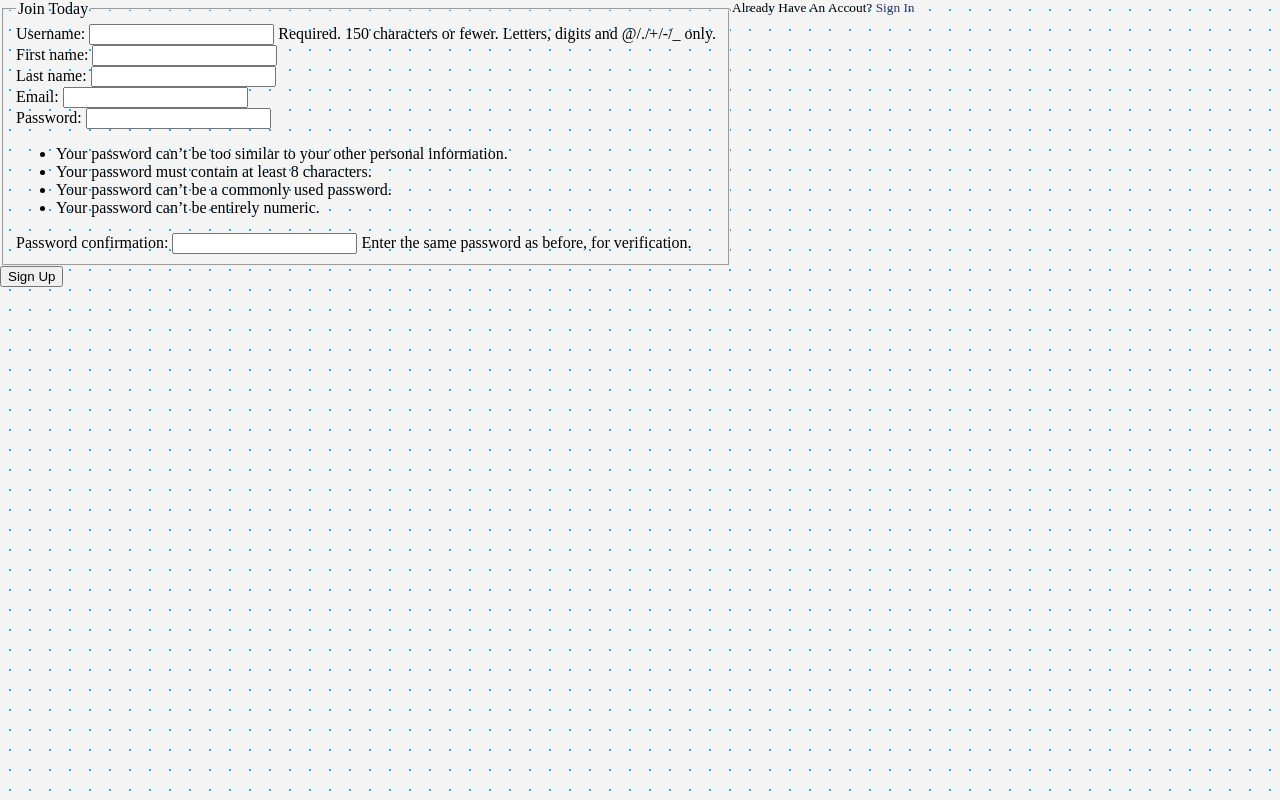
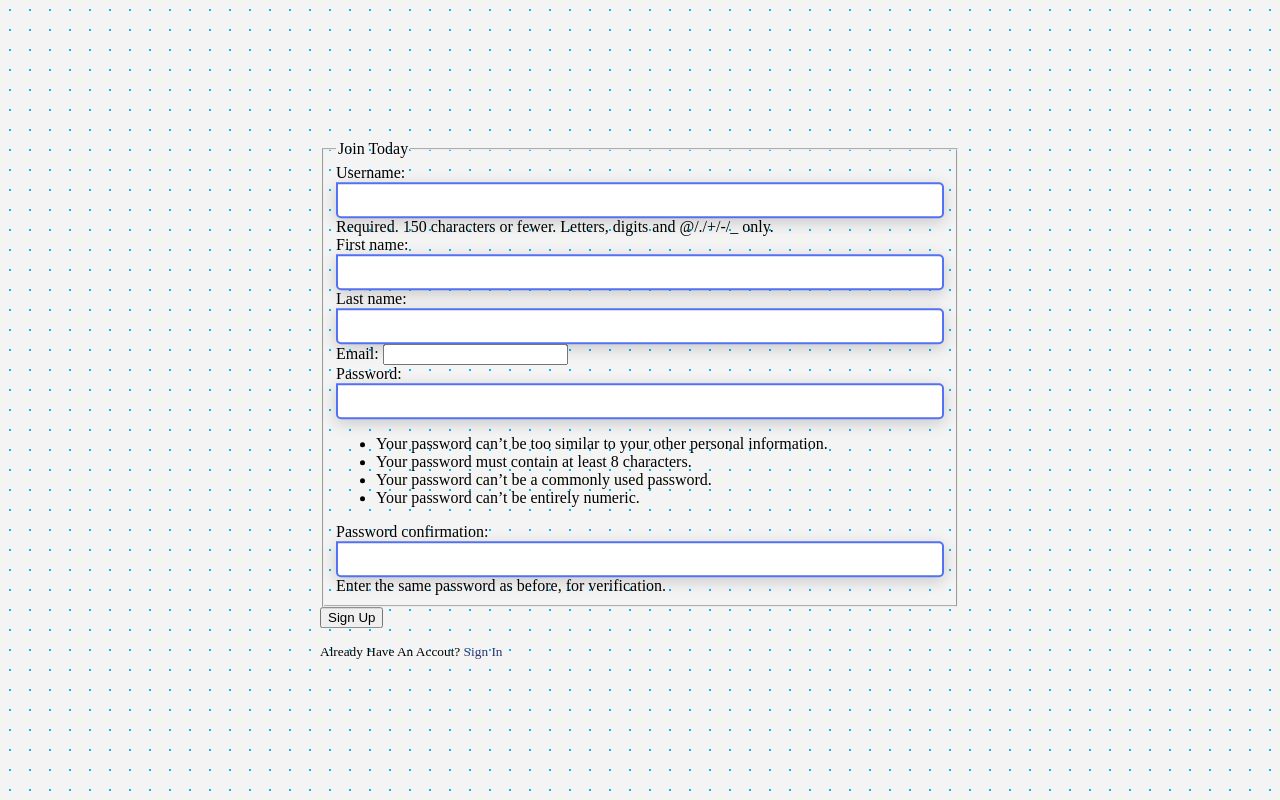
Before and after one commit to beckaberhanu/TextBookSwap, a Django app: page /register/ in a window 1280 px wide. Run offline with Django 3.2, Linux system fonts and the light colour scheme; some libraries are stand-ins or nearby versions.

Commit message:
basic style on some pages

```diff
--- a/textbookswap/users/static/users/login.css
+++ b/textbookswap/users/static/users/login.css
@@ -157,6 +157,13 @@ a.login-btn{
   transform: translate(-30%, -45%);
 }
 
+.registerCentered{
+  position: fixed;
+  top: 50%;
+  left: 50%;
+  /* bring your own prefixes */
+  transform: translate(-50%, -50%);
+}
 .profileCentered {
   position: fixed;
 
@@ -164,3 +171,12 @@ a.login-btn{
   /* bring your own prefixes */
   transform: translate(-50%);
 }
+
+.passwordCentered{
+  position: fixed;
+
+  left: 45%;
+  top: 30%;
+  /* bring your own prefixes */
+  transform: translate(-30%,-45%);
+}
--- a/textbookswap/users/templates/users/password_reset.html
+++ b/textbookswap/users/templates/users/password_reset.html
@@ -3,6 +3,8 @@
 
 {% block content %}
     <link rel="stylesheet" type="text/css" href="{% static 'users/us_main.css' %}" >
+    <link rel="stylesheet" type="text/css" href="{% static 'users/login.css' %}" >
+<div class="passwordCentered">
     <div class="content-section">
         <form method="POST">
             {% csrf_token %}
@@ -15,4 +17,5 @@
             </div>
         </form>
     </div>
+</div>
 {% endblock %}
--- a/textbookswap/users/templates/users/register.html
+++ b/textbookswap/users/templates/users/register.html
@@ -3,6 +3,8 @@
 
 {% block content %}
     <link rel="stylesheet" type="text/css" href="{% static 'users/main.css' %}" >
+    <link rel="stylesheet" type="text/css" href="{% static 'users/login.css' %}" >
+<div class="registerCentered">
     <div class="content-section">
         <form method="POST">
             {% csrf_token %}
@@ -14,10 +16,11 @@
                 <button classs="btn btn-outline-info" type="submit">Sign Up</button>
             </div>
         </form>
-        </div class="border-top pt-3">
+        <div class="border-top pt-3">
             <small class="text-muted">
                 Already Have An Accout? <a class="ml-2" href="{% url 'login' %}">Sign In</a>
             </small>
         </div>
     </div>
+</div>
 {% endblock %}
```
